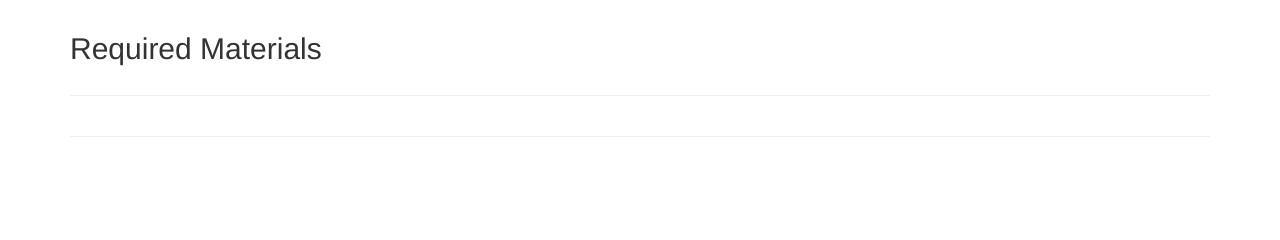
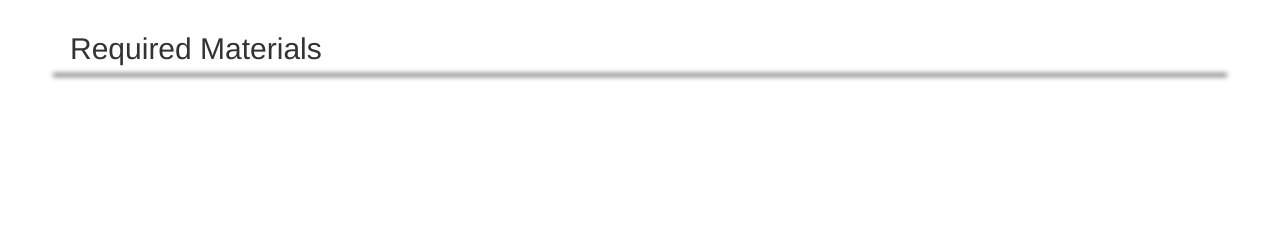
Before and after one commit to Boomatang/Clue, a Flask app: template app/templates/BOM/results.html in a window 1280 px wide. Shown: the part 150-390 px from the top of the page. Run offline with Flask 2, Linux system fonts and the light colour scheme; the template is opened without the code that fills it, so the values that code supplies are empty; some libraries are stand-ins or nearby versions.

Commit message:
Bug fixes
This was a bug fix

```diff
--- a/app/smart/smart.py
+++ b/app/smart/smart.py
@@ -195,7 +195,7 @@ class RawBomFile:
 
     def setup(self):
 
-        with open(self.file) as f:
+        with open(self.file, encoding='ISO-8859-1') as f:
             data = DictReader(f)
             for row in data:
                 value = self._convert_data(row)
@@ -210,7 +210,7 @@ class RawBomFile:
 
     def _read_csv(self):
         with open(self.file, 'r') as f:
-            values = DictReader(f)
+            values = DictReader(f, encoding='ISO-8859-1')
             print(values)
             # for row in values:
             #     print(row)
--- a/app/templates/BOM/results.html
+++ b/app/templates/BOM/results.html
@@ -58,9 +58,8 @@
 
 
 
-
-<div class="container">
-<hr/>
+{% if result.has_missing_parts() %}
+<div class="container drop-shadow">
         {% for material in result.material_review() %}
             {% if result.is_missing_parts_for_material(material) %}
             <div class="container-fluid col-lg-4">
@@ -76,9 +75,10 @@
         {% endfor %}
 </div>
 
+    {% endif %}
 
-    <div class="container">
-    <hr>
+
+    <div class="container drop-shadow">
         {% for material in result.material_review() %}
 
             {% include("BOM/_beam.html") %}
```
Also changed, not shown: app/models.py (+7 -0 lines).
